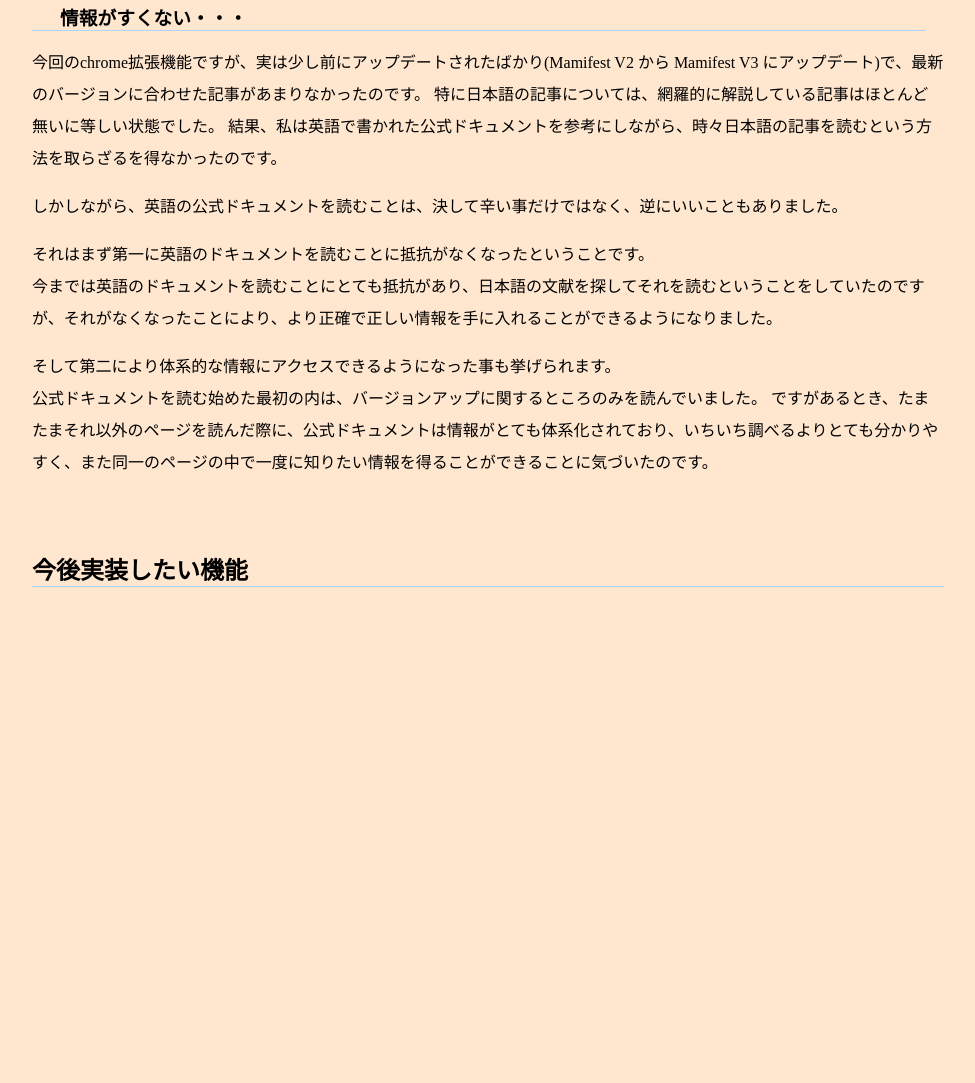
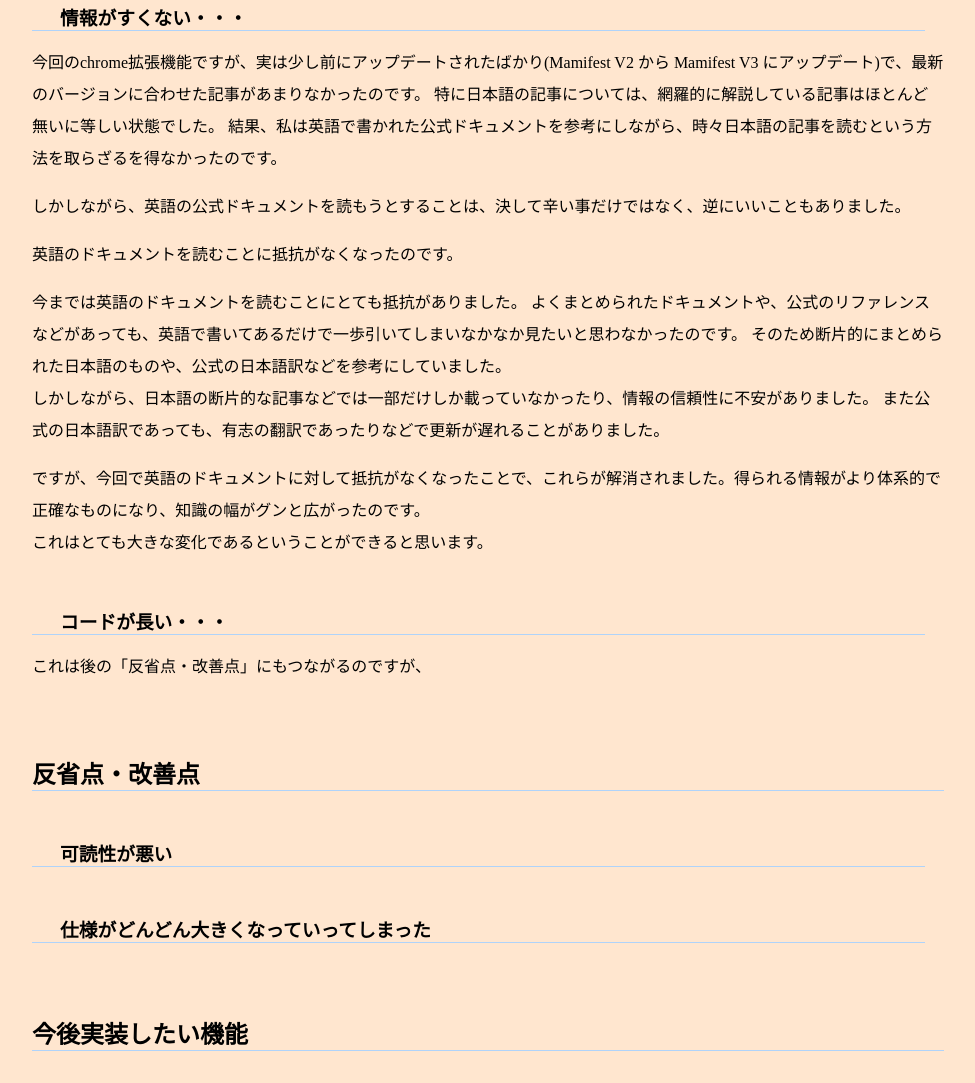
Before and after one commit to EaGitro/IntroductionOfURLArranger, a plain HTML site: page index.html in a window 1280 px wide. Shown: the part 3628-4711 px from the top of the page, without its empty margins (152-1127 px from the left). Before the commit the page ends 4263 px from the top, so only its background shows below. Drawn offline with Linux system fonts and the light colour scheme.

Commit message:
Update index.html

```diff
--- a/index.html
+++ b/index.html
@@ -165,22 +165,41 @@
                 結果、私は英語で書かれた公式ドキュメントを参考にしながら、時々日本語の記事を読むという方法を取らざるを得なかったのです。
             </p>
             <p>
-                しかしながら、英語の公式ドキュメントを読むことは、決して辛い事だけではなく、逆にいいこともありました。
+                しかしながら、英語の公式ドキュメントを読もうとすることは、決して辛い事だけではなく、逆にいいこともありました。
             </p>
             <p>
-                それはまず第一に英語のドキュメントを読むことに抵抗がなくなったということです。
-                <br>
-                今までは英語のドキュメントを読むことにとても抵抗があり、日本語の文献を探してそれを読むということをしていたのですが、それがなくなったことにより、より正確で正しい情報を手に入れることができるようになりました。
+                英語のドキュメントを読むことに抵抗がなくなったのです。
             </p>
             <p>
-                そして第二により体系的な情報にアクセスできるようになった事も挙げられます。
+                今までは英語のドキュメントを読むことにとても抵抗がありました。
+                よくまとめられたドキュメントや、公式のリファレンスなどがあっても、英語で書いてあるだけで一歩引いてしまいなかなか見たいと思わなかったのです。
+                そのため断片的にまとめられた日本語のものや、公式の日本語訳などを参考にしていました。
                 <br>
-                公式ドキュメントを読む始めた最初の内は、バージョンアップに関するところのみを読んでいました。
-                ですがあるとき、たまたまそれ以外のページを読んだ際に、公式ドキュメントは情報がとても体系化されており、いちいち調べるよりとても分かりやすく、また同一のページの中で一度に知りたい情報を得ることができることに気づいたのです。
+                しかしながら、日本語の断片的な記事などでは一部だけしか載っていなかったり、情報の信頼性に不安がありました。
+                また公式の日本語訳であっても、有志の翻訳であったりなどで更新が遅れることがありました。
                 <br>
+            </p>
+            <p>
+                ですが、今回で英語のドキュメントに対して抵抗がなくなったことで、これらが解消されました。得られる情報がより体系的で正確なものになり、知識の幅がグンと広がったのです。
+                <br>
+                これはとても大きな変化であるということができると思います。
+            </p>
+        </div>
+        <div class="para">
+            <h3>コードが長い・・・</h3>
+            <p>
+                これは後の「反省点・改善点」にもつながるのですが、
+            </p>
 
-
-            </p>
+        </div>
+        <div class="para">
+            <h2>反省点・改善点</h2>
+        </div>
+        <div class="para">
+            <h3>可読性が悪い</h3>
+        </div>
+        <div class="para">
+            <h3>仕様がどんどん大きくなっていってしまった</h3>
         </div>
 
         <div class="para">
```
